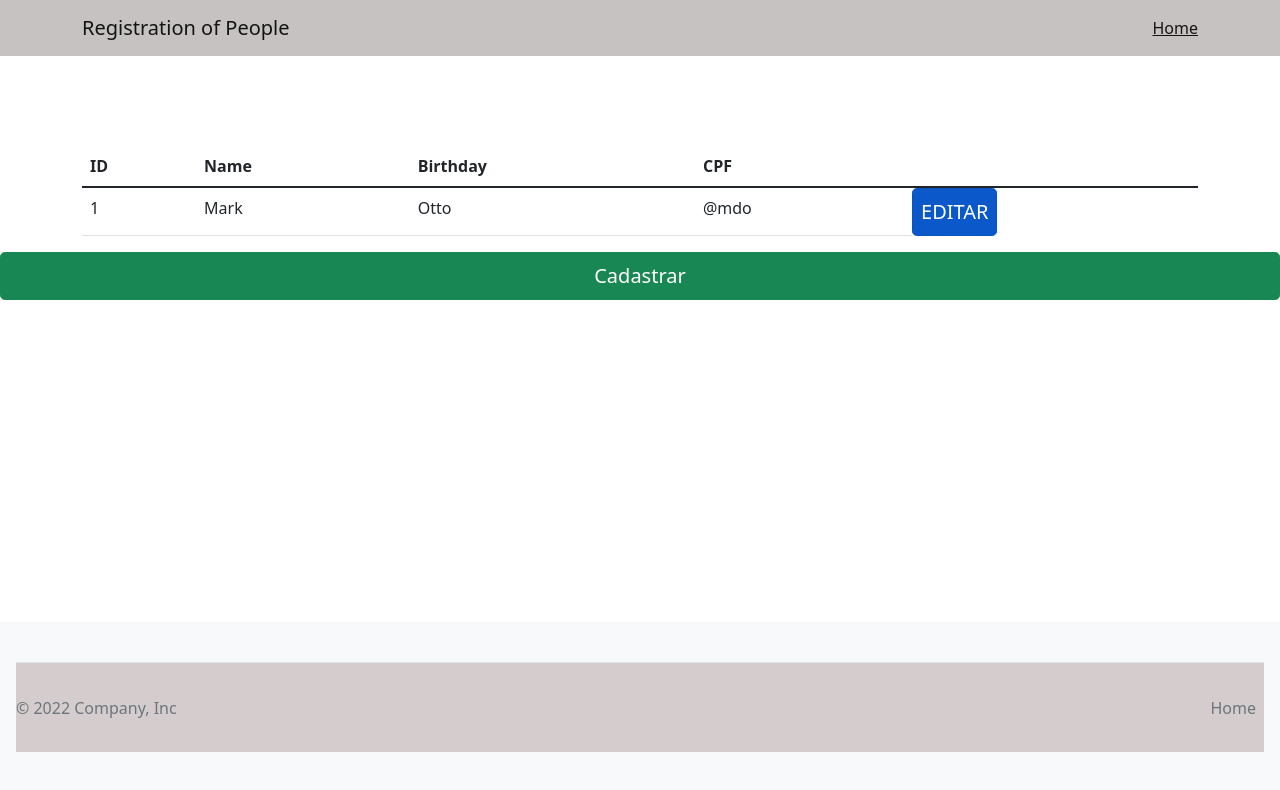
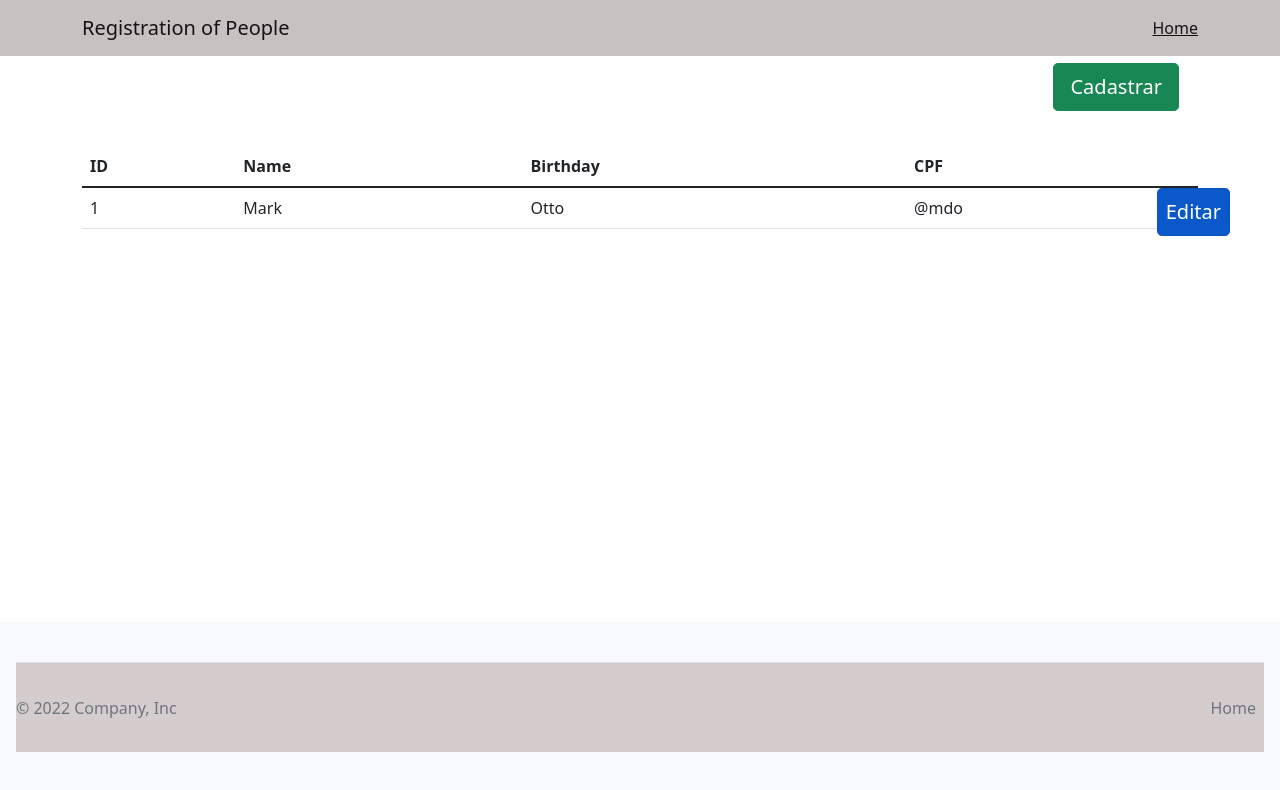
Before and after one commit to silviraquel/full-stack-project-node-react---registration-of-people, a React (Create React App) app in the folder frontend/: page / in a window 1280 px wide. Shown: the top 790 px of the page. Built offline with nearby package versions, Linux system fonts and the light colour scheme.

Commit message:
axios_instalacao

```diff
--- a/frontend/package.json
+++ b/frontend/package.json
@@ -6,6 +6,7 @@
     "@testing-library/jest-dom": "^5.16.4",
     "@testing-library/react": "^13.3.0",
     "@testing-library/user-event": "^13.5.0",
+    "axios": "^0.27.2",
     "bootstrap": "^5.1.3",
     "react": "^18.2.0",
     "react-bootstrap": "^2.4.0",
--- a/frontend/src/components/People/index.js
+++ b/frontend/src/components/People/index.js
@@ -4,6 +4,7 @@ import './style.css';
 import Table from 'react-bootstrap/Table';
 import Container from 'react-bootstrap/Container';
 import Button from 'react-bootstrap/Button';
+import axios from '../../../src/services/axios'
 
 
 const People = () => {
@@ -12,6 +13,9 @@ const People = () => {
 
   return (
     <>
+    <div className='btn'>
+    <Button size="lg" variant='success' className=' float-right'  >Cadastrar</Button>
+    </div>
       <Container className="topo" class='d-flex align-items-center  flex-direction: column align-items-stretch padding-top'>
         <Table>
           <thead>
@@ -31,15 +35,12 @@ const People = () => {
               <td>Mark</td>
               <td>Otto</td>
               <td>@mdo</td>
-              <Button size="lg active">EDITAR</Button>
+              <Button size="lg active">Editar</Button>
             </tr>
 
           </tbody>
         </Table>
       </Container>
-      <div className="d-grid gap-2">
-      <Button size="lg" variant='success'>Cadastrar</Button>
-      </div>
 
     </>
   )
--- a/frontend/src/components/People/style.css
+++ b/frontend/src/components/People/style.css
@@ -1,3 +1,8 @@
 .topo{
     padding-top: 7%;
 }
+
+.btn{
+    position: absolute;
+    right: 50px;
+}
--- /dev/null
+++ b/frontend/src/services/axios.js
@@ -0,0 +1,5 @@
+import axios from 'axios';
+
+export default axios.create({
+  baseURL: 'http://localhost:3001',
+});
```
Also changed, not shown: 2 other files (tests, documents, lock files or other folders).
